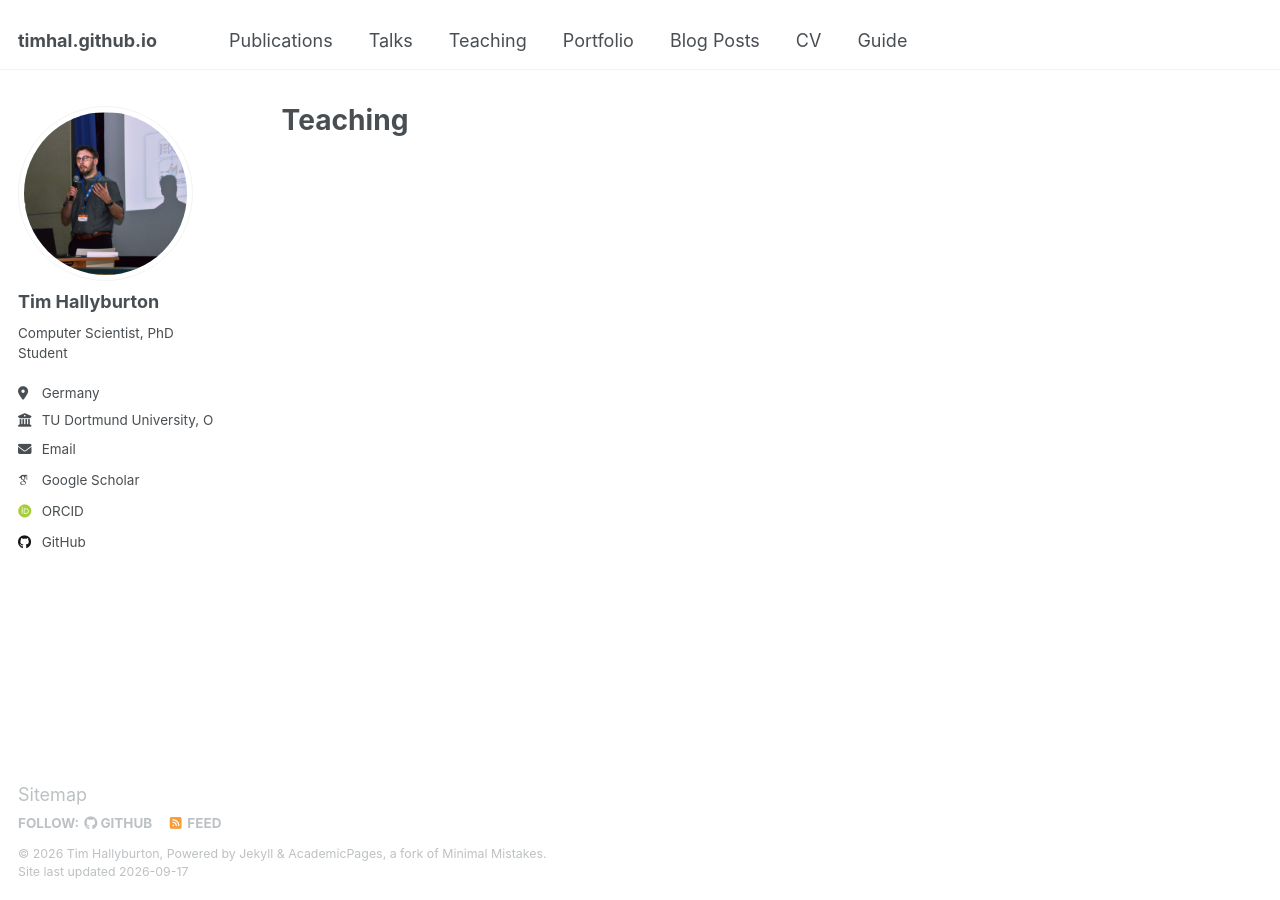
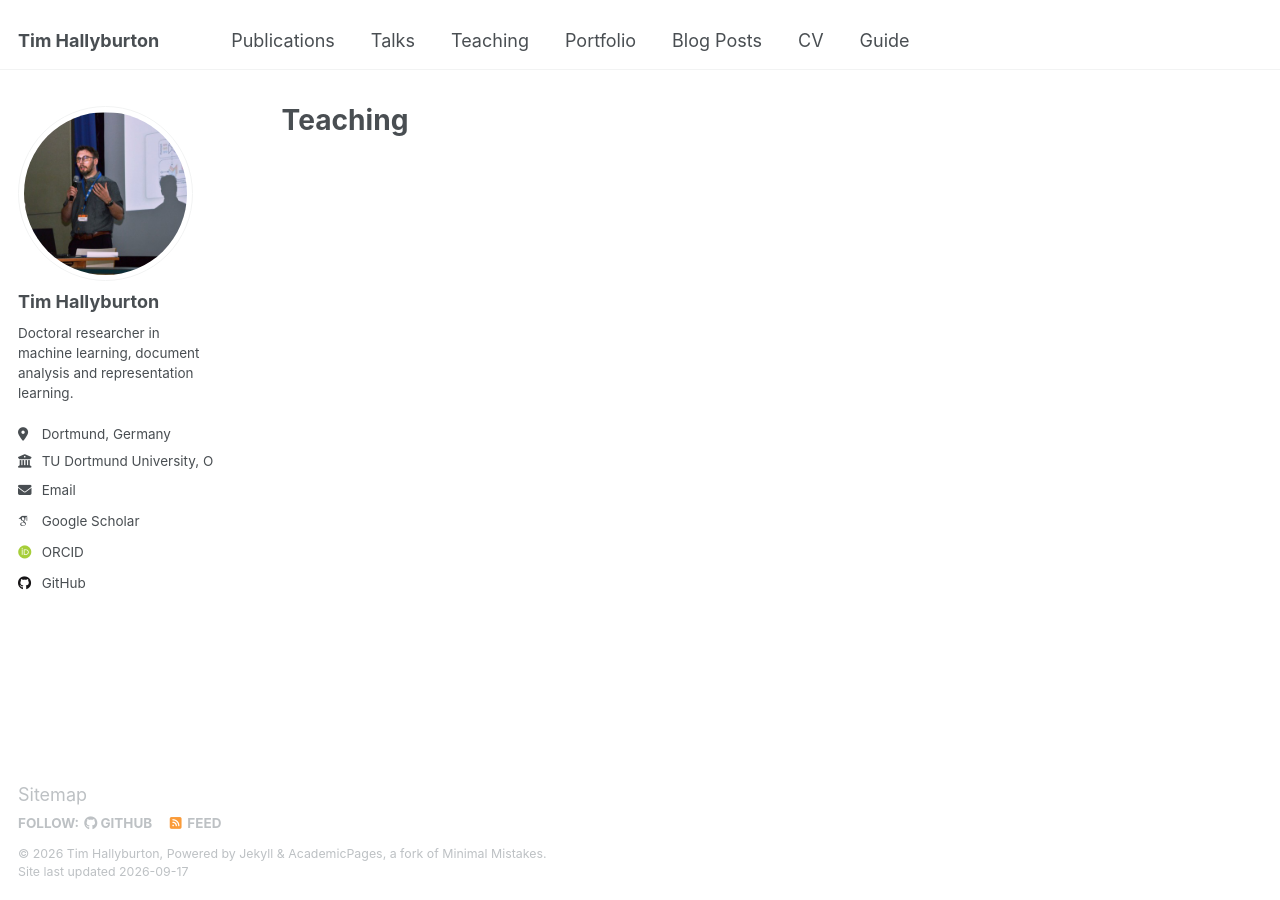
Before and after one commit to TimHal/TimHal.github.io, a Jekyll site: the page built from _pages/teaching.html, in a window 1280 px wide. Built offline with Jekyll 4.4.1, drawn with Linux system fonts in a browser that asks for light colours; some web fonts are replaced; part of the change alters nothing that is shown.

Commit message:
feat(config): set site metadata and author profile
Site description, repository, bio and location now describe this site
rather than the template. Corrects the Google Scholar profile ID to the
one on the CV, drops the portfolio and talks collections, and turns off
sharing and comments on publication and teaching entries.

Co-Authored-By: Claude Opus 5 <noreply@anthropic.com>

```diff
--- a/_config.yml
+++ b/_config.yml
@@ -9,13 +9,13 @@
 # Basic Site Settings
 locale: "en-US"
 site_theme: "default"
-title: "timhal.github.io"
+title: "Tim Hallyburton"
 title_separator: "-"
 name: &name "Tim Hallyburton"
-description: &description "PhD Candidate"
+description: &description "Doctoral researcher in machine learning and document analysis at TU Dortmund University."
 url: https://timhal.github.io # the base hostname & protocol for your site e.g. "https://[your GitHub username].github.io"
 baseurl: "" # the subpath of your site, e.g. "/blog"
-repository: "academicpages/academicpages.github.io"
+repository: "TimHal/TimHal.github.io"
 
 # Site Author - The following control what appear as part of the author content on the side bar.
 #               If a field is blank the icon and link will not appear, otherwise it will be shown.
@@ -25,15 +25,15 @@ author:
   avatar: "profile.png"
   name: "Tim Hallyburton"
   pronouns: # example: "she/her"
-  bio: "Computer Scientist, PhD Student"
-  location: "Germany"
+  bio: "Doctoral researcher in machine learning, document analysis and representation learning."
+  location: "Dortmund, Germany"
   employer: "TU Dortmund University, Otto-Hahn-Str. 16 / Room 109"
   uri: # URL
   email: "tim.hallyburton@cs.tu-dortmund.de"
 
   # Academic websites
   arxiv: # URL - Update with the correct link to your profile
-  googlescholar: "https://scholar.google.com/citations?user=a0WwJ9gAAAAJ"
+  googlescholar: "https://scholar.google.com/citations?user=a0WwJ9gAAAAJ&hl=en"
   impactstory: # URL
   orcid: "https://orcid.org/0009-0008-0944-9193"
   semantic: # URL
@@ -45,12 +45,12 @@ author:
   bitbucket: # Username - Update with your username on the site
   codepen: # Username
   dribbble: # Username
-  github: "TimHal"# "academicpages"
+  github: "TimHal"
   kaggle: # Username
   stackoverflow: # User number or user number and name (i.e., use "1" or "1/jeff-atwood")
 
   # Social media
-  bluesky: #"bsky.app" # Replace this with you Bluesky username
+  bluesky: # Replace this with you Bluesky username
   facebook: # Username
   flickr: # Username
   foursquare: # Username
@@ -90,7 +90,6 @@ breadcrumbs: false # true, false (default)
 words_per_minute: 160
 future: true
 read_more: "disabled" # if enabled, adds "Read more" links to excerpts
-talkmap_link: false #change to true to add link to talkmap on talks page
 comments:
   provider: # false (default), "disqus", "discourse", "facebook", "google-plus", "staticman", "custom"
   disqus:
@@ -212,26 +211,9 @@ collections:
   publications:
     output: true
     permalink: /:collection/:path/
-  portfolio:
-    output: true
-    permalink: /:collection/:path/
-  talks:
-    output: true
-    permalink: /:collection/:path/
 
 # These settings control how pages and collections are included in the site
 defaults:
-  # _posts
-  - scope:
-      path: ""
-      type: posts
-    values:
-      layout: single
-      author_profile: true
-      read_time: true
-      comments: true
-      share: true
-      related: true
   # _pages
   - scope:
       path: ""
@@ -246,8 +228,8 @@ defaults:
     values:
       layout: single
       author_profile: true
-      share: true
-      comments: true
+      share: false
+      comments: false
   # _publications
   - scope:
       path: ""
@@ -255,25 +237,8 @@ defaults:
     values:
       layout: single
       author_profile: true
-      share: true
-      comments: true
-  # _portfolio
-  - scope:
-      path: ""
-      type: portfolio
-    values:
-      layout: single
-      author_profile: true
-      share: true
-      comment: true
-  # _talks
-  - scope:
-      path: ""
-      type: talks
-    values:
-      layout: talk
-      author_profile: true
-      share: true
+      share: false
+      comments: false
 
 # Sass/SCSS
 sass:
```
